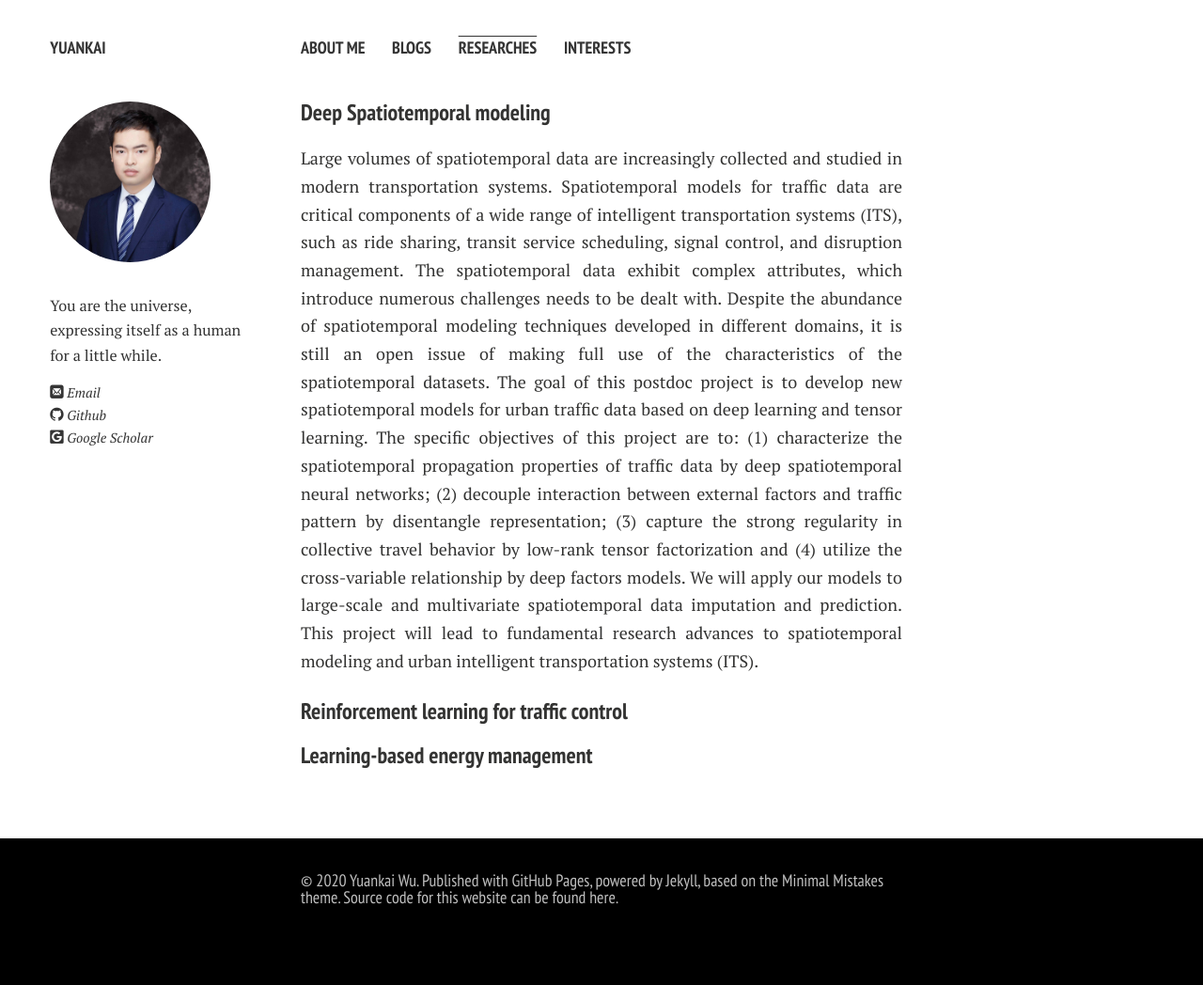
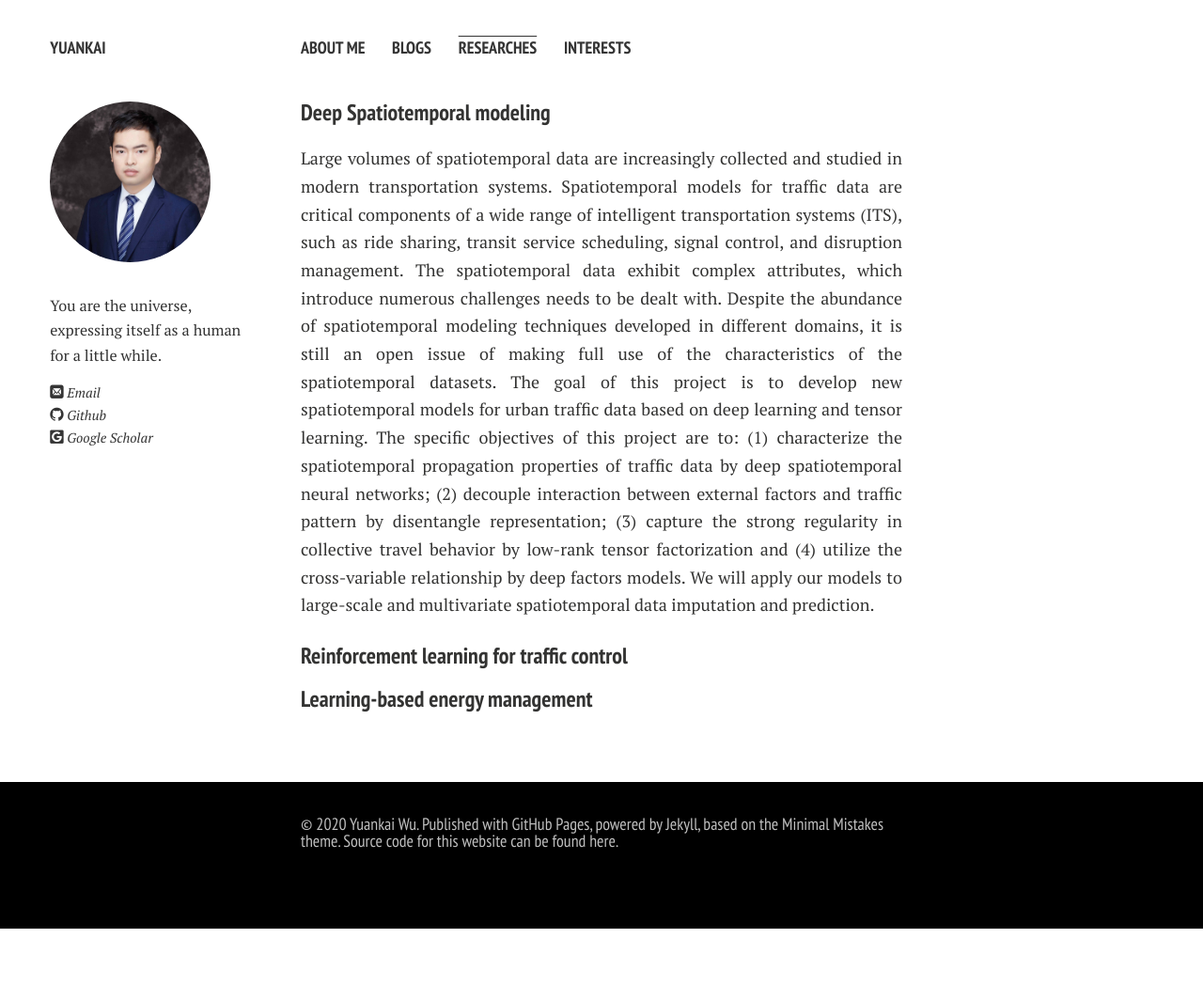
Before and after one commit to eveyuyi/Kaimaoge.github.io, a Jekyll site: the page built from projects.md, in a window 1280 px wide. Shown: the whole page at 94% size. Built offline with Jekyll 4.4.1, drawn with Linux system fonts in a browser that asks for light colours; nearby versions of some CDN libraries; some web fonts are replaced; after the commit the page ends 988 px from its top, so only the background shows below that.

Commit message:
Update projects.md

```diff
--- a/projects.md
+++ b/projects.md
@@ -6,7 +6,7 @@
 
 ### Deep Spatiotemporal modeling
 
-Large volumes of spatiotemporal data are increasingly collected and studied in modern transportation systems. Spatiotemporal models for traffic data are critical components of a wide range of intelligent transportation systems (ITS), such as ride sharing, transit service scheduling, signal control, and disruption management. The spatiotemporal data exhibit complex attributes, which introduce numerous challenges needs to be dealt with. Despite the abundance of spatiotemporal modeling techniques developed in different domains, it is still an open issue of making full use of the characteristics of the spatiotemporal datasets. The goal of this postdoc project is to develop new spatiotemporal models for urban traffic data based on deep learning and tensor learning. The specific objectives of this project are to: (1) characterize the spatiotemporal propagation properties of traffic data by deep spatiotemporal neural networks; (2) decouple interaction between external factors and traffic pattern by disentangle representation; (3) capture the strong regularity in collective travel behavior by low-rank tensor factorization and (4) utilize the cross-variable relationship by deep factors models. We will apply our models to large-scale and multivariate spatiotemporal data imputation and prediction. This project will lead to fundamental research advances to spatiotemporal modeling and urban intelligent transportation systems (ITS).
+Large volumes of spatiotemporal data are increasingly collected and studied in modern transportation systems. Spatiotemporal models for traffic data are critical components of a wide range of intelligent transportation systems (ITS), such as ride sharing, transit service scheduling, signal control, and disruption management. The spatiotemporal data exhibit complex attributes, which introduce numerous challenges needs to be dealt with. Despite the abundance of spatiotemporal modeling techniques developed in different domains, it is still an open issue of making full use of the characteristics of the spatiotemporal datasets. The goal of this project is to develop new spatiotemporal models for urban traffic data based on deep learning and tensor learning. The specific objectives of this project are to: (1) characterize the spatiotemporal propagation properties of traffic data by deep spatiotemporal neural networks; (2) decouple interaction between external factors and traffic pattern by disentangle representation; (3) capture the strong regularity in collective travel behavior by low-rank tensor factorization and (4) utilize the cross-variable relationship by deep factors models. We will apply our models to large-scale and multivariate spatiotemporal data imputation and prediction.
 
 ### Reinforcement learning for traffic control
 
```
